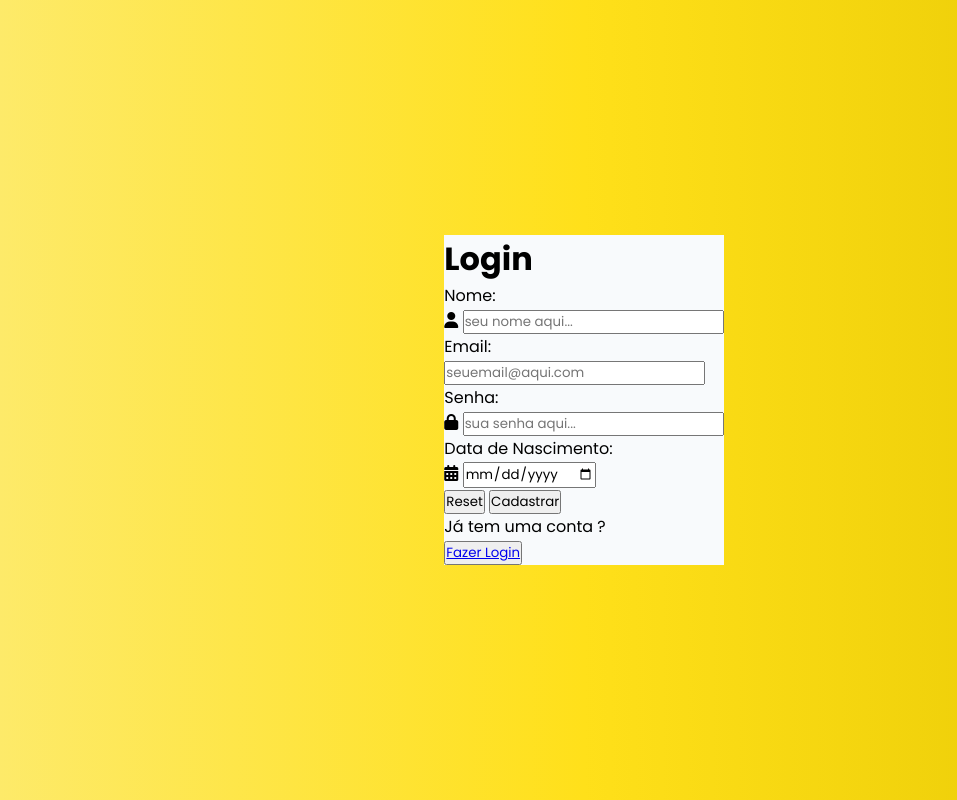
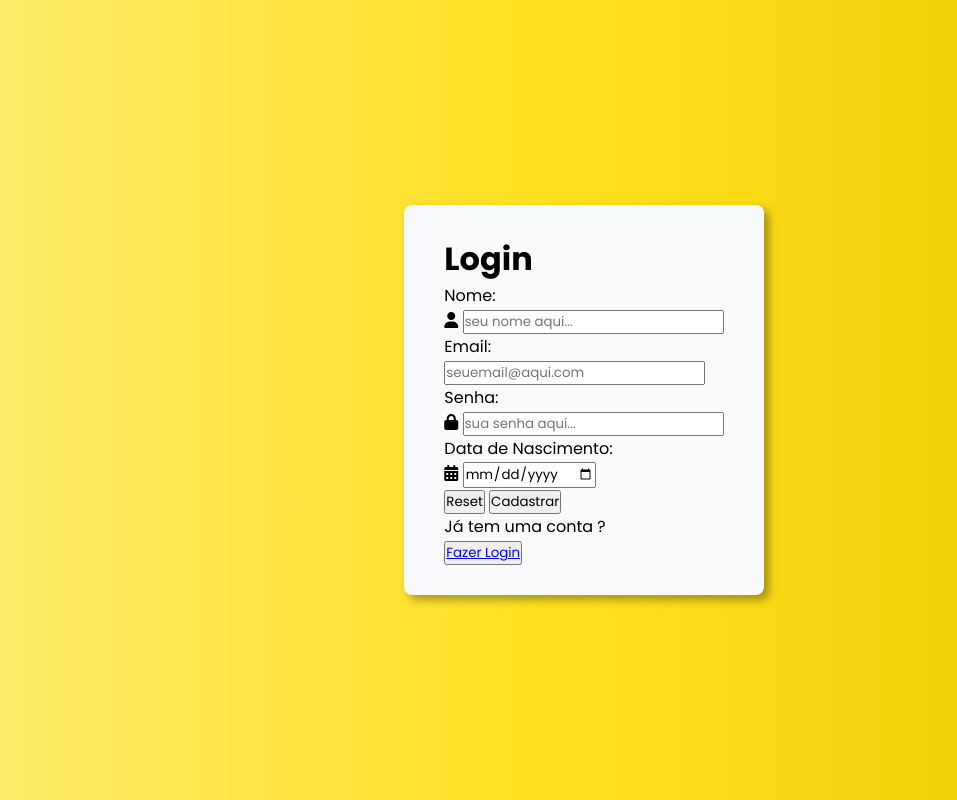
Before and after one commit to Arielton97/paper-uniasselvi, a PHP site: page / in a window 1280 px wide. Shown: the whole page, without its empty margins (56-1013 px from the left). Run offline with PHP 8.4, Linux system fonts and the light colour scheme.

Commit message:
atualização no estilo da página

```diff
--- a/assets/style/style.css
+++ b/assets/style/style.css
@@ -37,6 +37,12 @@
 
 #login_form {
     display: flex;
+    flex-direction: column;
+    height: fit-content;
     background-color: var(--color-light-50);
-
+    padding: 30px 40px;
+    border-radius: 8px;
+    gap: 30px;
+    box-shadow: 5px 5px 8px rgba(0, 0, 0, 0.336);
+    animation: dark-to-light-background 0.3s ease-in-out;
 }
```
